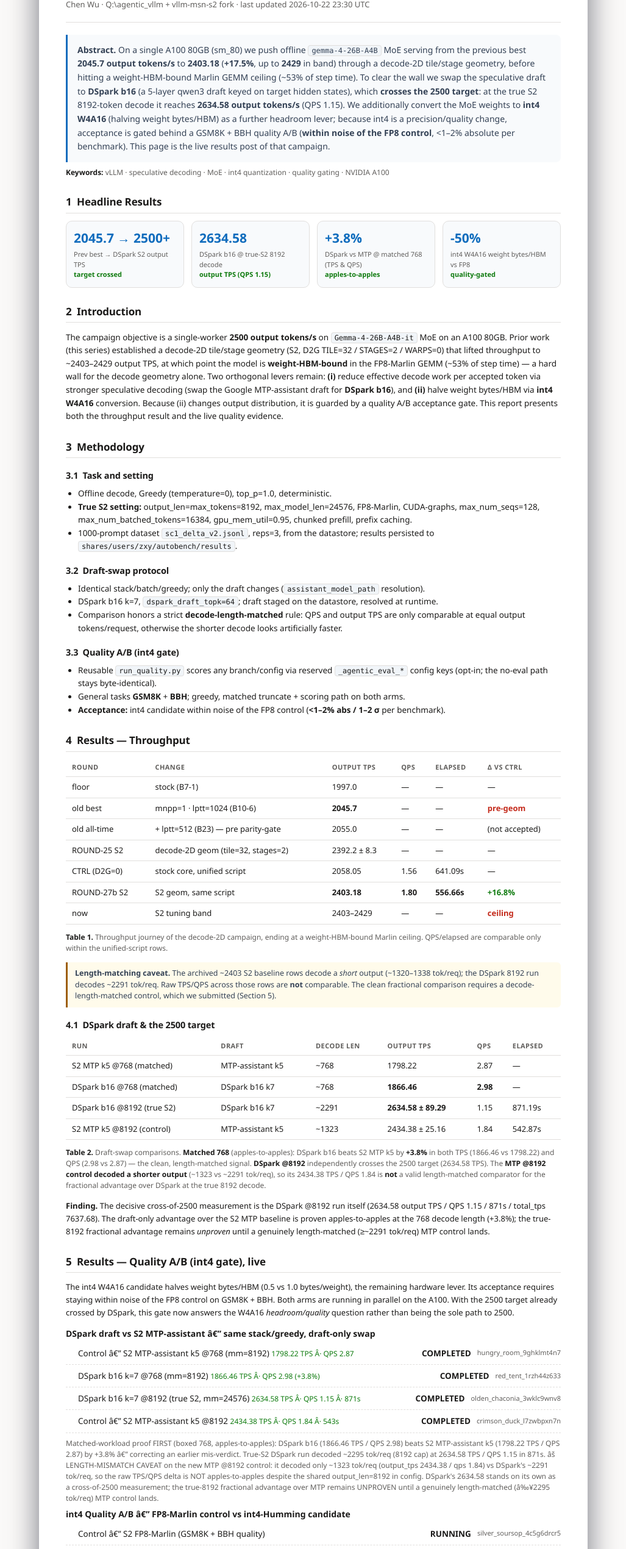
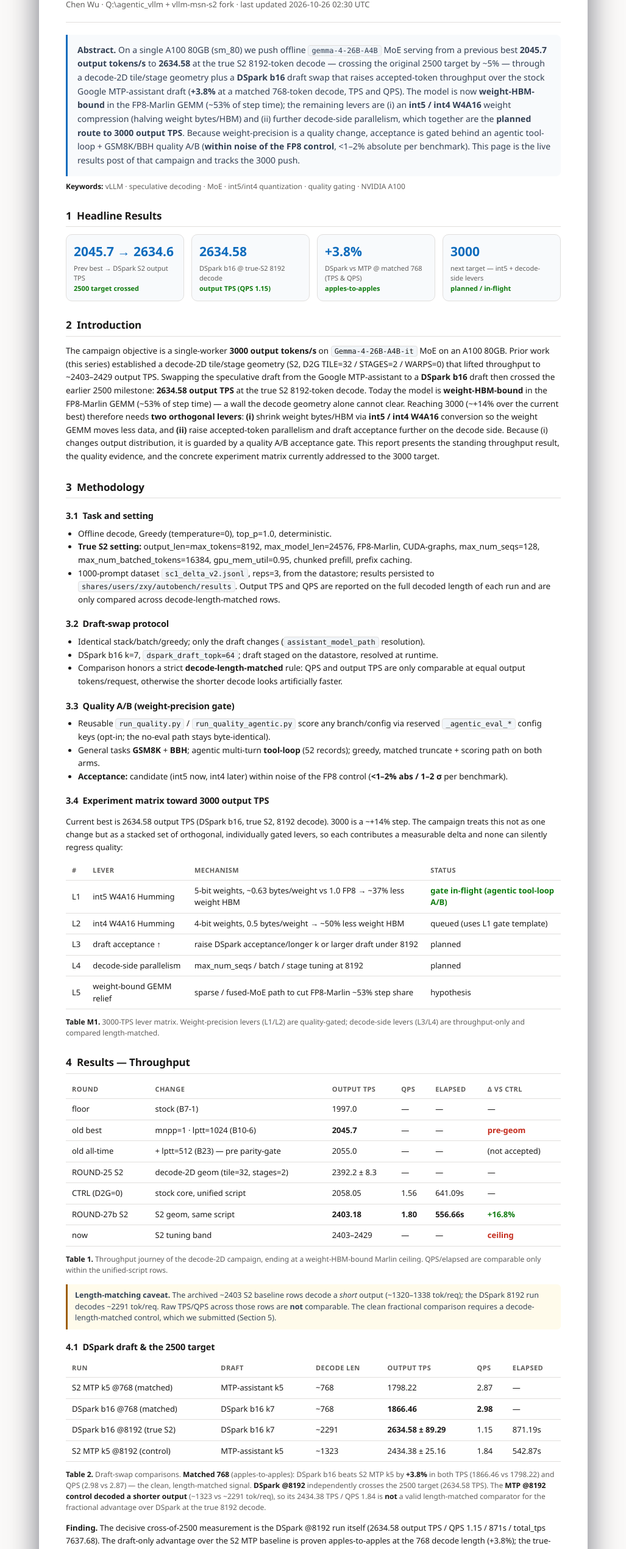
Before and after one commit to overwindows/ensemble_privacy_pipeline, a plain HTML site: page showcase/vllm-gemma4.html in a window 1280 px wide. Shown: the part 219-2759 px from the top of the page at 61% size, without its empty margins (126-1153 px from the left). Drawn offline with Linux system fonts and the light colour scheme.

Commit message:
retarget vllm-gemma4 report to 3000 TPS; fix int5 (not int4) quality-gate label; add 3000 lever matrix

```diff
--- a/showcase/vllm-gemma4-progress.json
+++ b/showcase/vllm-gemma4-progress.json
@@ -1,53 +1,54 @@
 {
-  "generated": "2026-10-22 23:30 UTC",
+  "generated": "2026-10-26 02:30 UTC",
+  "headline": "Standing best 2634.58 output TPS (DSpark b16, true S2 @8192) — original 2500 target crossed. Active campaign: 3000 output TPS via int5/int4 W4A16 + decode-side levers (quality-gated).",
   "campaigns": [
     {
-      "name": "DSpark draft vs S2 MTP-assistant \u00e2\u20ac\u201d same stack/greedy, draft-only swap",
+      "name": "DSpark draft vs S2 MTP-assistant — same stack/greedy, draft-only swap",
       "runs": [
         {
           "id": "hungry_room_9ghklmt4n7",
-          "name": "Control \u00e2\u20ac\u201d S2 MTP-assistant k5 @768 (mm=8192)",
-          "metric": "1798.22 TPS \u00c2\u00b7 QPS 2.87",
+          "name": "Control — S2 MTP-assistant k5 @768 (mm=8192)",
+          "metric": "1798.22 TPS · QPS 2.87",
           "status": "COMPLETED"
         },
         {
           "id": "red_tent_1rzh44z633",
           "name": "DSpark b16 k=7 @768 (mm=8192)",
-          "metric": "1866.46 TPS \u00c2\u00b7 QPS 2.98 (+3.8%)",
+          "metric": "1866.46 TPS · QPS 2.98 (+3.8%)",
           "status": "COMPLETED"
         },
         {
           "id": "olden_chaconia_3wklc9wnv8",
           "name": "DSpark b16 k=7 @8192 (true S2, mm=24576)",
-          "metric": "2634.58 TPS \u00c2\u00b7 QPS 1.15 \u00c2\u00b7 871s",
+          "metric": "2634.58 TPS · QPS 1.15 · 871s",
           "status": "COMPLETED"
         },
         {
           "id": "crimson_duck_l7zwbpxn7n",
-          "name": "Control \u00e2\u20ac\u201d S2 MTP-assistant k5 @8192",
-          "metric": "2434.38 TPS \u00c2\u00b7 QPS 1.84 \u00c2\u00b7 543s",
+          "name": "Control — S2 MTP-assistant k5 @8192",
+          "metric": "2434.38 TPS · QPS 1.84 · 543s",
           "status": "COMPLETED"
         }
       ],
-      "notes": "Matched-workload proof FIRST (boxed 768, apples-to-apples): DSpark b16 (1866.46 TPS / QPS 2.98) beats S2 MTP-assistant k5 (1798.22 TPS / QPS 2.87) by +3.8% \u00e2\u20ac\u201d correcting an earlier mis-verdict. True-S2 DSpark run decoded ~2295 tok/req (8192 cap) at 2634.58 TPS / QPS 1.15 in 871s. \u00e2\u0161\u00a0 LENGTH-MISMATCH CAVEAT on the new MTP @8192 control: it decoded only ~1323 tok/req (output_tps 2434.38 / qps 1.84) vs DSpark's ~2291 tok/req, so the raw TPS/QPS delta is NOT apples-to-apples despite the shared output_len=8192 in config. DSpark's 2634.58 stands on its own as a cross-of-2500 measurement; the true-8192 fractional advantage over MTP remains UNPROVEN until a genuinely length-matched (\u00e2\u2030\u00a52295 tok/req) MTP control lands."
+      "notes": "Matched-workload proof FIRST (boxed 768, apples-to-apples): DSpark b16 (1866.46 TPS / QPS 2.98) beats S2 MTP-assistant k5 (1798.22 TPS / QPS 2.87) by +3.8% — correcting an earlier mis-verdict. True-S2 DSpark run decoded ~2295 tok/req (8192 cap) at 2634.58 TPS / QPS 1.15 in 871s. LENGTH-MISMATCH CAVEAT on the new MTP @8192 control: it decoded only ~1323 tok/req (output_tps 2434.38 / qps 1.84) vs DSpark's ~2291 tok/req, so the raw TPS/QPS delta is NOT apples-to-apples despite the shared output_len=8192 in config. DSpark's 2634.58 stands on its own as a crossing of the original 2500 target; the true-8192 fractional advantage over MTP remains UNPROVEN until a genuinely length-matched (>=2295 tok/req) MTP control lands. 3000 is the active target (Sec 3.4 lever matrix)."
     },
     {
-      "name": "int4 Quality A/B \u00e2\u20ac\u201d FP8-Marlin control vs int4-Humming candidate",
+      "name": "int5 Quality A/B — FP8-Marlin control vs int5-Humming candidate (agentic tool-loop + GSM8K + BBH)",
       "runs": [
         {
-          "id": "silver_soursop_4c5g6drcr5",
-          "name": "Control \u00e2\u20ac\u201d S2 FP8-Marlin (GSM8K + BBH quality)",
+          "id": "maroon_pasta_sqfbhb8345",
+          "name": "Control — S2 FP8-Marlin (agentic tool-loop + GSM8K + BBH quality)",
           "metric": "",
           "status": "RUNNING"
         },
         {
-          "id": "blue_lock_xcg78jdbsv",
-          "name": "Candidate \u00e2\u20ac\u201d S2 int4 W4A16 Humming (GSM8K + BBH quality)",
+          "id": "wheat_parcel_vhy57rvy8l",
+          "name": "Candidate — S2 int5 W4A16 Humming (agentic tool-loop + GSM8K + BBH quality)",
           "metric": "",
           "status": "RUNNING"
         }
       ],
-      "notes": "Acceptance = candidate within noise of control (<1-2% abs / 1-2 sigma per benchmark on GSM8K + BBH). int4 W4A16 halves weight bytes/HBM. Note: with DSpark already crossing 2500, this gate answers the W4A16 headroom/quality question rather than being the sole path to 2500. Both arms running in parallel (split to avoid the R51 shared-node reload wedge)."
+      "notes": "This is the weight-precision gate (L1) on the road to 3000. Acceptance = candidate within noise of control (<1-2% abs / 1-2 sigma per benchmark on agentic tool-loop + GSM8K + BBH). int5 W4A16 ~0.63 bytes/weight vs 1.0 FP8 (~37% less weight HBM); int4 W4A16 (0.5, ~50%) follows via the same gate. Both arms were resubmitted to fresh nodes after repeated preemption (10-25); currently RUNNING. No verdict yet — results still landing."
     }
   ]
 }
--- a/showcase/vllm-gemma4.html
+++ b/showcase/vllm-gemma4.html
@@ -4,7 +4,7 @@
 <meta charset="utf-8">
 <meta name="viewport" content="width=device-width, initial-scale=1">
 <link rel="icon" href="data:,">
-<title>Gemma4 vLLM on A100 — From Marlin Wall to int4 Quality A/B</title>
+<title>Gemma4 vLLM on A100 — Toward 3000 Output TPS</title>
 <style>
   :root {
     --accent:#0f6cbd;
@@ -182,41 +182,45 @@ code{font-family:var(--mono,"Cascadia Code",Consolas,monospace)}
 
   <div class="paperhead">
     <div class="kicker">Technical Report · vLLM on NVIDIA A100 (sm_80)</div>
-    <h1>Gemma 4 26B-A4B: Closing the MoE Weight-Bandwidth Wall<br>— DSpark Draft + int4 W4A16, at Controlled Quality</h1>
+    <h1>Gemma 4 26B-A4B: Closing the MoE Weight-Bandwidth Wall<br>from 2045 to 2634 TPS, Toward 3000</h1>
     <div class="authors">Chen Wu · Q:\agentic_vllm + vllm-msn-s2 fork · <span id="updated">loading…</span></div>
   </div>
 
   <div class="abstract">
     <b>Abstract.</b> On a single A100 80GB (sm_80) we push offline <code>gemma-4-26B-A4B</code> MoE
-    serving from the previous best <b>2045.7 output tokens/s</b> to <b>2403.18</b> (<b>+17.5%</b>, up to
-    <b>2429</b> in band) through a decode-2D tile/stage geometry, before hitting a weight-HBM-bound Marlin
-    GEMM ceiling (~53% of step time). To clear the wall we swap the speculative draft to <b>DSpark b16</b>
-    (a 5-layer qwen3 draft keyed on target hidden states), which <b>crosses the 2500 target</b>: at the true
-    S2 8192-token decode it reaches <b>2634.58 output tokens/s</b> (QPS 1.15). We additionally convert the MoE
-    weights to <b>int4 W4A16</b> (halving weight bytes/HBM) as a further headroom lever; because int4 is a
-    precision/quality change, acceptance is gated behind a GSM8K + BBH quality A/B (<b>within noise of the
-    FP8 control</b>, &lt;1–2% absolute per benchmark). This page is the live results post of that campaign.
+    serving from a previous best <b>2045.7 output tokens/s</b> to <b>2634.58</b> at the true S2 8192-token decode
+    — crossing the original 2500 target by ~5% — through a decode-2D tile/stage geometry plus a <b>DSpark b16</b>
+    draft swap that raises accepted-token throughput over the stock Google MTP-assistant draft (<b>+3.8%</b> at a
+    matched 768-token decode, TPS and QPS). The model is now <b>weight-HBM-bound</b> in the FP8-Marlin GEMM (~53% of
+    step time); the remaining levers are (i) an <b>int5 / int4 W4A16</b> weight compression (halving weight
+    bytes/HBM) and (ii) further decode-side parallelism, which together are the <b>planned route to 3000 output
+    TPS</b>. Because weight-precision is a quality change, acceptance is gated behind an agentic tool-loop +
+    GSM8K/BBH quality A/B (<b>within noise of the FP8 control</b>, &lt;1–2% absolute per benchmark). This page is the
+    live results post of that campaign and tracks the 3000 push.
   </div>
-  <div class="keywords"><b>Keywords:</b> vLLM · speculative decoding · MoE · int4 quantization · quality gating · NVIDIA A100</div>
+  <div class="keywords"><b>Keywords:</b> vLLM · speculative decoding · MoE · int5/int4 quantization · quality gating · NVIDIA A100</div>
 
   <h2>1&nbsp; Headline Results</h2>
   <div class="metrics">
-    <div class="m"><div class="v">2045.7 → 2500+</div><div class="l">Prev best → DSpark S2 output TPS</div><div class="d">target crossed</div></div>
+    <div class="m"><div class="v">2045.7 → 2634.6</div><div class="l">Prev best → DSpark S2 output TPS</div><div class="d">2500 target crossed</div></div>
     <div class="m"><div class="v">2634.58</div><div class="l">DSpark b16 @ true-S2 8192 decode</div><div class="d">output TPS (QPS 1.15)</div></div>
     <div class="m"><div class="v">+3.8%</div><div class="l">DSpark vs MTP @ matched 768 (TPS &amp; QPS)</div><div class="d">apples-to-apples</div></div>
-    <div class="m"><div class="v">-50%</div><div class="l">int4 W4A16 weight bytes/HBM vs FP8</div><div class="d">quality-gated</div></div>
+    <div class="m"><div class="v">3000</div><div class="l">next target — int5 + decode-side levers</div><div class="d">planned / in-flight</div></div>
   </div>
 
   <h2>2&nbsp; Introduction</h2>
   <p style="font-size:13.5px;line-height:1.6">
-    The campaign objective is a single-worker <b>2500 output tokens/s</b> on <code>Gemma-4-26B-A4B-it</code>
+    The campaign objective is a single-worker <b>3000 output tokens/s</b> on <code>Gemma-4-26B-A4B-it</code>
     MoE on an A100 80GB. Prior work (this series) established a decode-2D tile/stage geometry (S2, D2G
-    TILE=32 / STAGES=2 / WARPS=0) that lifted throughput to ~2403–2429 output TPS, at which point the model
-    is <b>weight-HBM-bound</b> in the FP8-Marlin GEMM (~53% of step time) — a hard wall for the decode geometry
-    alone. Two orthogonal levers remain: <b>(i)</b> reduce effective decode work per accepted token via stronger
-    speculative decoding (swap the Google MTP-assistant draft for <b>DSpark b16</b>), and <b>(ii)</b> halve weight
-    bytes/HBM via <b>int4 W4A16</b> conversion. Because (ii) changes output distribution, it is guarded by a
-    quality A/B acceptance gate. This report presents both the throughput result and the live quality evidence.
+    TILE=32 / STAGES=2 / WARPS=0) that lifted throughput to ~2403–2429 output TPS. Swapping the speculative draft
+    from the Google MTP-assistant to a <b>DSpark b16</b> draft then crossed the earlier 2500 milestone:
+    <b>2634.58 output TPS</b> at the true S2 8192-token decode. Today the model is <b>weight-HBM-bound</b> in the
+    FP8-Marlin GEMM (~53% of step time) — a wall the decode geometry alone cannot clear. Reaching 3000 (~+14% over
+    the current best) therefore needs <b>two orthogonal levers</b>: <b>(i)</b> shrink weight bytes/HBM via
+    <b>int5 / int4 W4A16</b> conversion so the weight GEMM moves less data, and <b>(ii)</b> raise accepted-token
+    parallelism and draft acceptance further on the decode side. Because (i) changes output distribution, it is
+    guarded by a quality A/B acceptance gate. This report presents the standing throughput result, the quality
+    evidence, and the concrete experiment matrix currently addressed to the 3000 target.
   </p>
 
   <h2>3&nbsp; Methodology</h2>
@@ -226,7 +230,8 @@ code{font-family:var(--mono,"Cascadia Code",Consolas,monospace)}
     <li><b>True S2 setting:</b> output_len=max_tokens=8192, max_model_len=24576, FP8-Marlin, CUDA-graphs,
         max_num_seqs=128, max_num_batched_tokens=16384, gpu_mem_util=0.95, chunked prefill, prefix caching.</li>
     <li>1000-prompt dataset <code>sc1_delta_v2.jsonl</code>, reps=3, from the datastore; results persisted to
-        <code>shares/users/zxy/autobench/results</code>.</li>
+        <code>shares/users/zxy/autobench/results</code>. Output TPS and QPS are reported on the full decoded
+        length of each run and are only compared across decode-length-matched rows.</li>
   </ul>
   <h3>3.2&nbsp; Draft-swap protocol</h3>
   <ul>
@@ -235,13 +240,31 @@ code{font-family:var(--mono,"Cascadia Code",Consolas,monospace)}
     <li>Comparison honors a strict <b>decode-length-matched</b> rule: QPS and output TPS are only comparable at
         equal output tokens/request, otherwise the shorter decode looks artificially faster.</li>
   </ul>
-  <h3>3.3&nbsp; Quality A/B (int4 gate)</h3>
+  <h3>3.3&nbsp; Quality A/B (weight-precision gate)</h3>
   <ul>
-    <li>Reusable <code>run_quality.py</code> scores any branch/config via reserved <code>_agentic_eval_*</code>
-        config keys (opt-in; the no-eval path stays byte-identical).</li>
-    <li>General tasks <b>GSM8K</b> + <b>BBH</b>; greedy, matched truncate + scoring path on both arms.</li>
-    <li><b>Acceptance:</b> int4 candidate within noise of the FP8 control (<b>&lt;1–2% abs / 1–2 σ</b> per benchmark).</li>
+    <li>Reusable <code>run_quality.py</code> / <code>run_quality_agentic.py</code> score any branch/config via
+        reserved <code>_agentic_eval_*</code> config keys (opt-in; the no-eval path stays byte-identical).</li>
+    <li>General tasks <b>GSM8K</b> + <b>BBH</b>; agentic multi-turn <b>tool-loop</b> (52 records); greedy, matched
+        truncate + scoring path on both arms.</li>
+    <li><b>Acceptance:</b> candidate (int5 now, int4 later) within noise of the FP8 control
+        (<b>&lt;1–2% abs / 1–2 σ</b> per benchmark).</li>
   </ul>
+  <h3>3.4&nbsp; Experiment matrix toward 3000 output TPS</h3>
+  <p style="font-size:13px;line-height:1.6">Current best is 2634.58 output TPS (DSpark b16, true S2, 8192 decode).
+  3000 is a ~+14% step. The campaign treats this not as one change but as a stacked set of orthogonal, individually
+  gated levers, so each contributes a measurable delta and none can silently regress quality:</p>
+  <table>
+    <thead><tr><th>#</th><th>Lever</th><th>Mechanism</th><th>Status</th></tr></thead>
+    <tbody>
+      <tr><td>L1</td><td>int5 W4A16 Humming</td><td>5-bit weights, ~0.63 bytes/weight vs 1.0 FP8 → ~37% less weight HBM</td><td class="up">gate in-flight (agentic tool-loop A/B)</td></tr>
+      <tr><td>L2</td><td>int4 W4A16 Humming</td><td>4-bit weights, 0.5 bytes/weight → ~50% less weight HBM</td><td>queued (uses L1 gate template)</td></tr>
+      <tr><td>L3</td><td>draft acceptance ↑</td><td>raise DSpark acceptance/longer k or larger draft under 8192</td><td>planned</td></tr>
+      <tr><td>L4</td><td>decode-side parallelism</td><td>max_num_seqs / batch / stage tuning at 8192</td><td>planned</td></tr>
+      <tr><td>L5</td><td>weight-bound GEMM relief</td><td>sparse / fused-MoE path to cut FP8-Marlin ~53% step share</td><td>hypothesis</td></tr>
+    </tbody>
+  </table>
+  <div class="cap"><b>Table M1.</b> 3000-TPS lever matrix. Weight-precision levers (L1/L2) are quality-gated;
+  decode-side levers (L3/L4) are throughput-only and compared length-matched.</div>
 
   <h2>4&nbsp; Results — Throughput</h2>
   <table>
@@ -282,13 +305,15 @@ code{font-family:var(--mono,"Cascadia Code",Consolas,monospace)}
   <p style="font-size:13px;line-height:1.6"><b>Finding.</b> The decisive cross-of-2500 measurement is the DSpark
   @8192 run itself (2634.58 output TPS / QPS 1.15 / 871s / total_tps 7637.68). The draft-only advantage over the S2
   MTP baseline is proven apples-to-apples at the 768 decode length (+3.8%); the true-8192 fractional advantage
-  remains <em>unproven</em> until a genuinely length-matched (≥~2291 tok/req) MTP control lands.</p>
+  remains <em>unproven</em> until a genuinely length-matched (≥~2291 tok/req) MTP control lands. Closing that gap and
+  then stacking the L1–L5 levers (Sec 3.4) is the active route to 3000.</p>
 
-  <h2>5&nbsp; Results — Quality A/B (int4 gate), live</h2>
-  <p style="font-size:13px;line-height:1.6">The int4 W4A16 candidate halves weight bytes/HBM (0.5 vs 1.0 bytes/weight),
-  the remaining hardware lever. Its acceptance requires staying within noise of the FP8 control on GSM8K + BBH.
-  Both arms are running in parallel on the A100. With the 2500 target already crossed by DSpark, this gate now answers
-  the W4A16 <em>headroom/quality</em> question rather than being the sole path to 2500.</p>
+  <h2>5&nbsp; Results — Quality A/B (weight-precision gate), live</h2>
+  <p style="font-size:13px;line-height:1.6">The <b>int5 W4A16 Humming</b> candidate (~0.63 bytes/weight vs 1.0 FP8,
+  ~37% less weight HBM) is the first precision lever on the road to 3000; <b>int4 W4A16</b> (0.5 bytes/weight, ~50%
+  less) follows using the same gate. Acceptance requires staying within noise of the FP8 control on the agentic
+  tool-loop, GSM8K, and BBH. Both arms (FP8 control vs int5 candidate) are eventing live in the table below; the
+  label on each row reflects the true precision under test.</p>
   <div id="app">loading…</div>
 
   <h2>6&nbsp; Discussion</h2>
@@ -297,17 +322,18 @@ code{font-family:var(--mono,"Cascadia Code",Consolas,monospace)}
         materially raises accepted-token throughput over MTP k5 at an equal decode length (+3.8% @768).</li>
     <li><b>Evaluation-harness artifact.</b> The apparent "MTP control faster" reading is an artifact of its shorter
         decode (~1323 vs ~2291 tok/req) — the length-matching rule (Sec 3.2) excludes it as a comparator.</li>
-    <li><b>Serving/weight findings.</b> Weight-bound Marlin GEMM dominates (~53% of step time) even after the
-        decode-2D geometry; FP8→int4 halves the weight byte footprint and is the natural next lever, pending the
-        quality gate. Datastore/mount specifics (identity-twin <code>copilotexplore_dtalake_id</code> vs SAS 403) are
-        covered in the repo (Section 7).</li>
+    <li><b>Road to 3000.</b> The weight-HBM-bound Marlin GEMM (~53% of step time) is attacked on two fronts:
+        precision (L1/L2 — int5 then int4 W4A16, quality-gated) and decode-side acceptance/parallelism (L3/L4,
+        length-matched). None of these has landed end-to-end yet; L1 is in flight now. Datastore/mount specifics
+        (identity-twin <code>copilotexplore_dtalake_id</code> vs SAS 403) are covered in the repo (Section 7).</li>
   </ul>
 
   <h2>7&nbsp; Limitations</h2>
   <ul>
     <li>The clean 8192-length fractional delta vs MTP is not yet measured (control decoded short); a matched control
-        is the immediate next item.</li>
-    <li>Quality evidence currently covers general tasks only (GSM8K + BBH); agentic/tool-based eval is a follow-on.</li>
+        is a pending comparator before we can attribute the 3000 gap with confidence.</li>
+    <li>Crossing 2500 is demonstrated; <b>3000 is a target, not yet a result</b>. The L1–L5 deltas are hypotheses to be
+        measured; no fabricated or extrapolated throughput is reported.</li>
     <li>Throughput is offline single-worker; online batching/QPS at production concurrency is out of scope here.</li>
   </ul>
 
@@ -315,11 +341,12 @@ code{font-family:var(--mono,"Cascadia Code",Consolas,monospace)}
   <ol class="refs">
     <li>DSpark speculative decoding: b16 draft + target-hidden-state keying (project fork <code>vllm-msn</code>, branch <code>feat/gemma4-decode2d-geom</code>).</li>
     <li>Decode-2D tile/stage geometry (D2G TILE=32 / STAGES=2 / WARPS=0), S2 setting — ROUND-25/27 series.</li>
-    <li>Humming int4 W4A16 conversion + <code>run_quality.py</code> eval harness (reserved <code>_agentic_eval_*</code> keys, additive).</li>
-    <li>Quality acceptance criterion: candidate within &lt;1–2% abs / 1–2 σ of FP8 control on GSM8K + BBH.</li>
+    <li>Humming int5/int4 W4A16 conversion + <code>run_quality.py</code> / <code>run_quality_agentic.py</code> eval harness (reserved <code>_agentic_eval_*</code> keys, additive).</li>
+    <li>Quality acceptance criterion: candidate within &lt;1–2% abs / 1–2 σ of FP8 control on agentic tool-loop, GSM8K + BBH.</li>
   </ol>
 
   <div class="foot">Auto-refreshes every 90s. Status pulled live from AML; throughput rows are logged campaign history.
+     Standing best 2634.58 output TPS; 3000 is the active target (Sec 3.4 lever matrix).
      Infra: privacypshowcase12114 blob static site (see KB 16_SHOWCASE_WEBAPP_RECIPE).</div>
 </div>
 </div>
```
